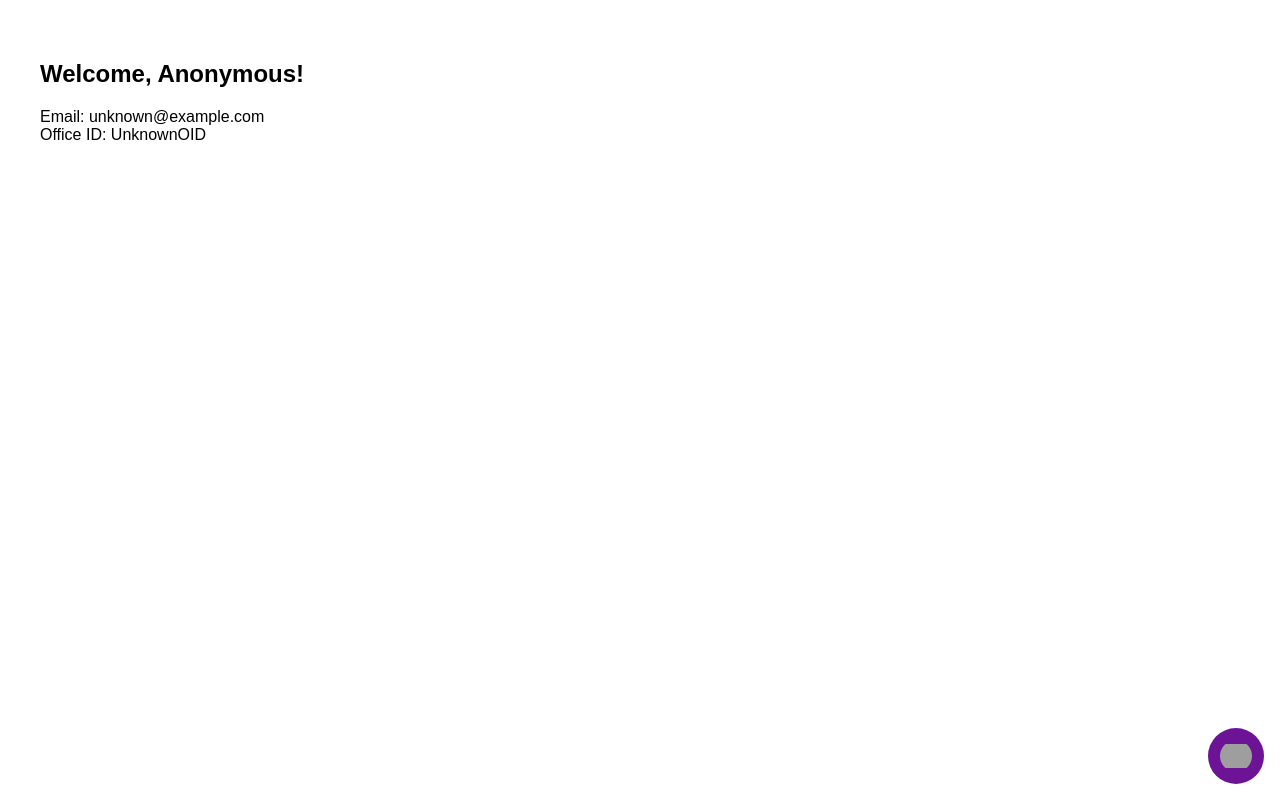
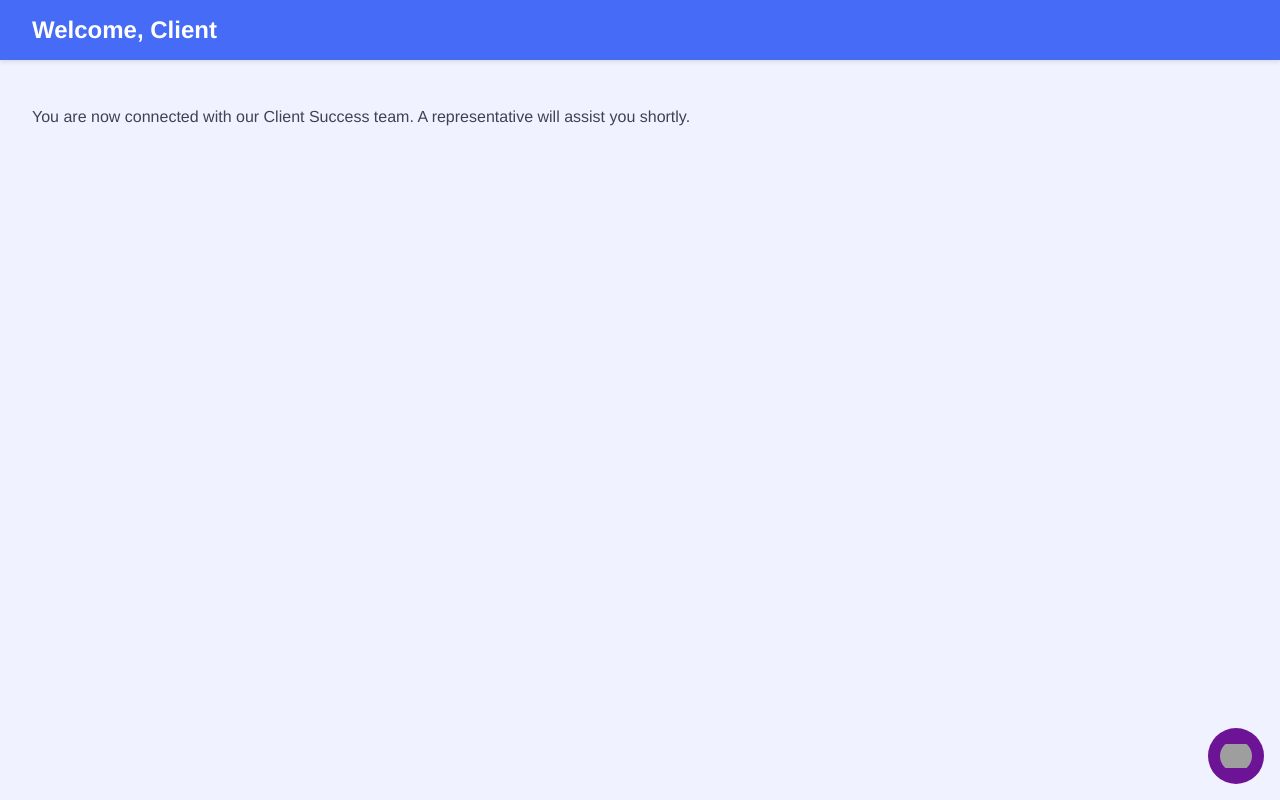
Before and after one commit to chimpy-mcfinkelbine/client-portal-test, a plain HTML site: page webchat.html in a window 1280 px wide. Drawn offline with Linux system fonts and the light colour scheme; grey boxes are pictures that could not be loaded.

Commit message:
Update webchat.html
Added some hrfh cosmetics

```diff
--- a/webchat.html
+++ b/webchat.html
@@ -1,48 +1,83 @@
 <!DOCTYPE html>
-<html>
+<html lang="en">
 <head>
-    <title>Welcome to Client Portal</title>
+  <meta charset="UTF-8">
+  <meta name="viewport" content="width=device-width, initial-scale=1.0">
+  <title>Client Portal</title>
   <style>
+    :root {
+      --primary: #456BF7;
+      --secondary: #E4E6EF;
+      --success: #1FDE9C;
+      --info: #8950FC;
+      --warning: #FECA35;
+      --danger: #FA375E;
+      --light: #f0f3ff;
+      --dark: #181C32;
+      --white: #ffffff;
+      --gray: #7E8299;
+      --gray-dark: #3F4254;
+      --font-family-sans-serif: 'Poppins', Helvetica, sans-serif;
+    }
+
     body {
-        font-family: sans-serif;
+      margin: 0;
+      font-family: var(--font-family-sans-serif);
+      background-color: var(--light);
+      color: var(--gray-dark);
+      display: flex;
+      flex-direction: column;
+      height: 100vh;
+    }
+
+    header {
+      background-color: var(--primary);
+      color: white;
+      padding: 1rem 2rem;
+      display: flex;
+      align-items: center;
+      justify-content: space-between;
+      box-shadow: 0 2px 4px rgba(0, 0, 0, 0.1);
+    }
+
+    header h1 {
+      margin: 0;
+      font-size: 1.5rem;
+    }
+
+    main {
+      flex-grow: 1;
       padding: 2rem;
     }
   </style>
-    <script>
-      window.dxe = { server: "https://us-central.dx.dialpad.com" };
-    </script>
-    <script async type="module" src="https://us-central.dx.dialpad.com/dxclient/dist/dialpad-chatbot.es.js"></script>
 </head>
 <body>
-    <h2>Welcome, <span id="userName">Client</span>!</h2>
-    <p>Email: <span id="userEmail"></span><br>Office ID: <span id="userOID"></span></p>
+  <header>
+    <h1>Welcome, <span id="clientName"></span></h1>
+  </header>
+  <main>
+    <p>You are now connected with our Client Success team. A representative will assist you shortly.</p>
+  </main>
 
+  <!-- Webchat Embed Code -->
   <div
     id="dx_chatbot_fab_wrapper_id"
-      style="background-color:#6c1396; border-radius:50%; box-sizing: border-box; display: flex; height:56px; overflow:hidden; padding:12px; width:56px; position: fixed; bottom: 16px; right: 16px; z-index: 123;"
-    >
+    style="background-color:#6c1396; border-radius:50%; box-sizing: border-box; display: flex; height:56px; overflow:hidden; padding:12px; width:56px; position: fixed; bottom: 16px; right: 16px; z-index: 123;">
     <img
       data-dxchannelid="bda2a68bb340432b98fcf502a734dec2"
-        data-dxprovemail=""
+      data-dxprovemail="5495351674880000@hrforhealth.com"
       id="dx_chatbot_fab_id"
       src="https://us-central.dx.dialpad.com/kpd-static/providers/83087440/webchat/bda2a68bb340432b98fcf502a734dec2/images/fab-icon.png"
       style="clip-path:circle(50%); object-fit: contain; height: auto; width: 100%;"
     />
   </div>
+  <script>window.dxe = { "server": "https://us-central.dx.dialpad.com" };</script>
+  <script async type="module" src="https://us-central.dx.dialpad.com/dxclient/dist/dialpad-chatbot.es.js"></script>
 
   <script>
     const urlParams = new URLSearchParams(window.location.search);
-      const name = urlParams.get("name") || "Anonymous";
-      const email = urlParams.get("email") || "unknown@example.com";
-      const oid = urlParams.get("oid") || "UnknownOID";
-
-      // Set welcome text
-      document.getElementById("userName").innerText = name;
-      document.getElementById("userEmail").innerText = email;
-      document.getElementById("userOID").innerText = oid;
-
-      // Inject client email into the chatbot button
-      document.getElementById("dx_chatbot_fab_id").setAttribute("data-dxprovemail", email);
+    const name = urlParams.get('name');
+    document.getElementById('clientName').textContent = name || 'Client';
   </script>
 </body>
 </html>
```
Lines whose indentation alone changed are shown as unchanged.
